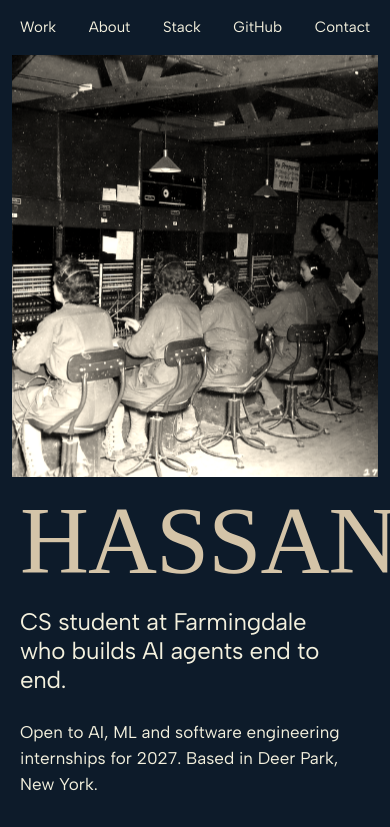
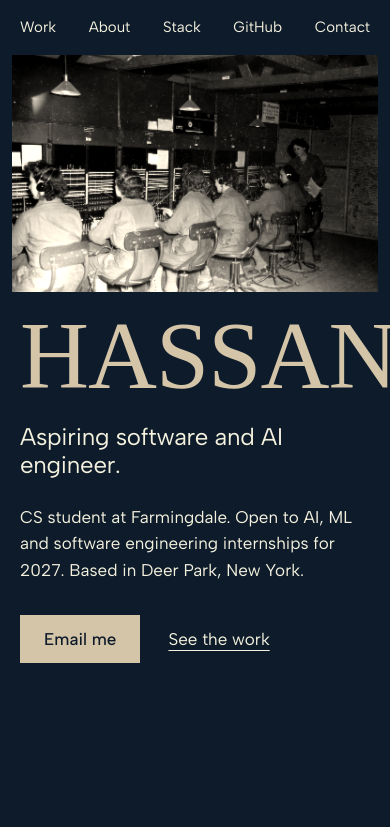
Before and after one commit to hassan47khan/hassan47khan.github.io, a website built with Vite: page index.html in a window 390 px wide. Shown: the top 827 px of the page. Built offline with nearby package versions, Linux system fonts and the light colour scheme; a web font is replaced by a local one.

Commit message:
Hero: new tagline, no fade-in, pitch above the fold on phones
- Lead now reads "Aspiring software and AI engineer."; school moves to the meta line
- Hero text renders immediately instead of waiting on the rise animation (LCP)
- Phone hero photo drops from 50svh to 28svh so the pitch and CTA fit on first screen
- No-JS email fallback says "Message me on LinkedIn" instead of "Email me via LinkedIn"

Co-Authored-By: Claude Opus 5.5 <noreply@anthropic.com>

```diff
--- a/index.html
+++ b/index.html
@@ -9,11 +9,11 @@
 <meta property="og:type" content="website">
 <meta property="og:url" content="https://hassan47khan.github.io/">
 <meta property="og:title" content="Hassan Khan · AI and software engineering">
-<meta property="og:description" content="CS student at Farmingdale who builds AI agents end to end.">
+<meta property="og:description" content="Aspiring software and AI engineer, and CS student at Farmingdale.">
 <meta property="og:image" content="https://hassan47khan.github.io/assets/og.jpg">
 <meta name="twitter:card" content="summary_large_image">
 <meta name="twitter:title" content="Hassan Khan · AI and software engineering">
-<meta name="twitter:description" content="CS student at Farmingdale who builds AI agents end to end.">
+<meta name="twitter:description" content="Aspiring software and AI engineer, and CS student at Farmingdale.">
 <meta name="twitter:image" content="https://hassan47khan.github.io/assets/og.jpg">
 <meta name="theme-color" content="#0d1b2a">
 <link rel="icon" href="assets/avatar.jpg">
@@ -42,10 +42,10 @@
   </nav>
 
   <div class="hero__text">
-    <p class="hero__lead" data-rise>CS student at Farmingdale who builds AI agents end to end.</p>
-    <p class="hero__meta" data-rise>Open to AI, ML and software engineering internships for 2027. Based in Deer Park, New York.</p>
-    <p class="hero__actions" data-rise>
-      <a class="btn" href="https://www.linkedin.com/in/hassan-khan-03a095386/" data-email="Email me">Email me via LinkedIn</a>
+    <p class="hero__lead">Aspiring software and AI engineer.</p>
+    <p class="hero__meta">CS student at Farmingdale. Open to AI, ML and software engineering internships for 2027. Based in Deer Park, New York.</p>
+    <p class="hero__actions">
+      <a class="btn" href="https://www.linkedin.com/in/hassan-khan-03a095386/" data-email="Email me">Message me on LinkedIn</a>
       <a class="textlink" href="#work">See the work</a>
     </p>
   </div>
@@ -254,7 +254,7 @@
       <p class="contact__note" id="msg-note">This opens your email app with your message addressed to me.</p>
     </form>
     <dl class="contact__rows" data-rise-group>
-      <div><dt>Email</dt><dd><a href="https://www.linkedin.com/in/hassan-khan-03a095386/" data-email>Email me via LinkedIn</a></dd></div>
+      <div><dt>Email</dt><dd><a href="https://www.linkedin.com/in/hassan-khan-03a095386/" data-email>Message me on LinkedIn</a></dd></div>
       <div><dt>LinkedIn</dt><dd><a href="https://www.linkedin.com/in/hassan-khan-03a095386/">in/hassan-khan-03a095386</a></dd></div>
       <div><dt>GitHub</dt><dd><a href="https://github.com/hassan47khan">github.com/hassan47khan</a></dd></div>
     </dl>
@@ -266,7 +266,7 @@
   <img class="foot__img" src="assets/long-island.jpg" width="1600" height="800" alt="" loading="lazy">
   <div class="foot__top">
     <p class="foot__links"><a href="#top">Back to top</a></p>
-    <p>Deer Park, Long Island<br><a href="https://www.linkedin.com/in/hassan-khan-03a095386/" data-email>Email me via LinkedIn</a></p>
+    <p>Deer Park, Long Island<br><a href="https://www.linkedin.com/in/hassan-khan-03a095386/" data-email>Message me on LinkedIn</a></p>
   </div>
   <p class="foot__name" aria-hidden="true"><span class="wordmark" data-scale="in">Hassan Khan</span></p>
   <p class="credits">© 2026 Hassan Khan. Pictures via Wikimedia Commons:
--- a/src/style.css
+++ b/src/style.css
@@ -392,7 +392,7 @@ ul, ol { padding: 0; list-style: none; }
   .hero { display: flex; flex-direction: column; padding-bottom: 40px; }
   .hero { padding: 0 0 40px; row-gap: 0; }
   .nav { justify-self: stretch; order: 0; justify-content: space-between; gap: 8px; padding: 6px 20px 0; }
-  .hero__photo { position: relative; left: auto; top: auto; bottom: auto; order: 1; margin: 6px 12px 0; width: auto; height: 50svh; }
+  .hero__photo { position: relative; left: auto; top: auto; bottom: auto; order: 1; margin: 6px 12px 0; width: auto; height: 28svh; }
   .hero__photo figcaption { display: none; }
   .hero__name { justify-self: start; order: 2; margin: 20px 20px 0; font-size: 24.5vw; }
   .hero__text { order: 3; margin: 24px 20px 0; }
```
